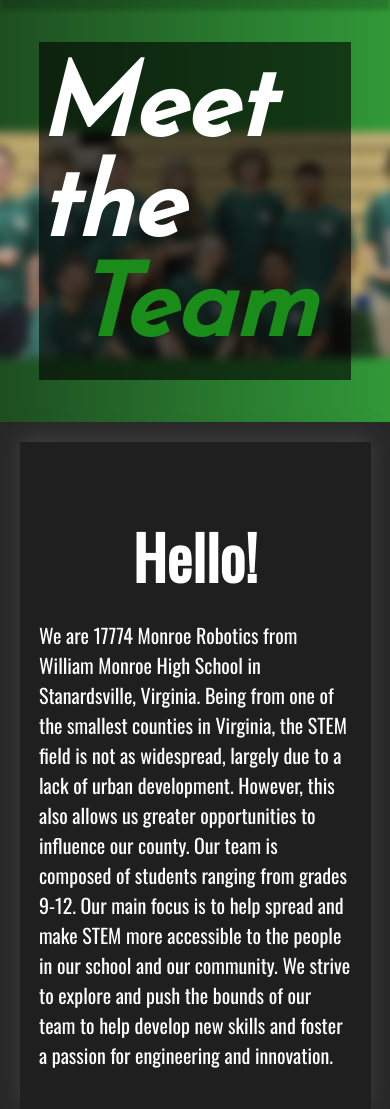
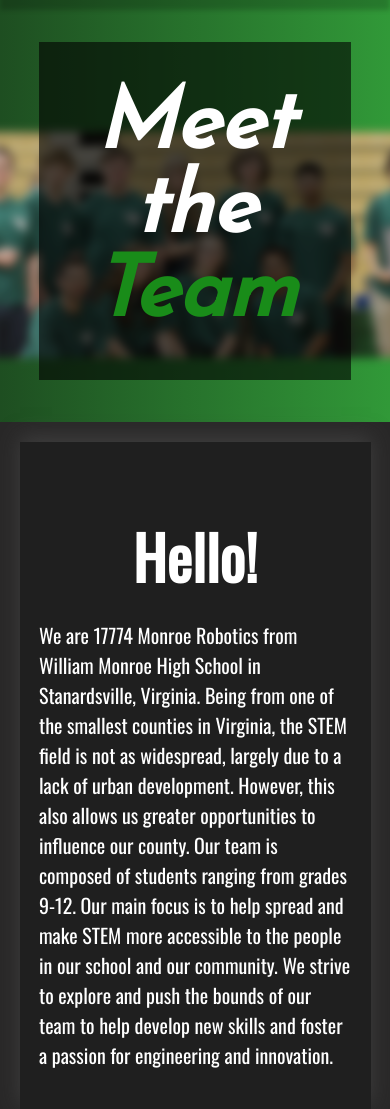
Before and after one commit to MonroeRobotics/monroerobotics.github.io, a plain HTML site: page ourTeam.html in a window 390 px wide. Shown: the top 1109 px of the page. Drawn offline with nearby package versions, Linux system fonts and the light colour scheme.

Commit message:
Update Website for phone readability

```diff
--- a/ourTeam.html
+++ b/ourTeam.html
@@ -205,6 +205,7 @@
             <div class="teamMember" data-card="front">
                 <div class="cardInner">
                     <div class="cardFront">
+                        <img src="media/dummy-logo.png">
                         <h3>Mukund Marri</h3>
                         <p>Freshman<br>Engineering</p>
                     </div>
--- a/page.css
+++ b/page.css
@@ -251,6 +251,7 @@ p {
     position: relative;
     justify-content: center;
     align-items: center;
+    text-align: center;
     width: 80%;
     height: 80%;
     background-color: rgba(0, 0, 0 ,0.6);
@@ -319,6 +320,12 @@ p {
     transform: scale(400%) translateX(0);
 }
 
+#footer {
+    width: 100vw;
+    height: 20vh;
+    background-color: #40444b;
+}
+
 @media screen and (max-width: 1100px) {
     :root {
         --navHeight: 200px;
@@ -328,6 +335,28 @@ p {
     nav {
         flex-direction: column;
         justify-content: center;
+    }
+
+
+
+    .pageHeader > div {
+        font-family: 'Josefin Sans', sans-serif;
+        font-style: italic;
+        display: flex;
+        flex-direction: column;
+        overflow: hidden;
+        position: relative;
+        justify-content: center;
+        align-items: center;
+        text-align: center;
+        width: 80%;
+        height: 80%;
+        background-color: rgba(0, 0, 0 ,0.6);
+    }
+
+    .pageHeader > div > h1 {
+        font-size: max(10px,10vh);
+        margin: 0;
     }
 
     #brandNav {
```
Also changed, not shown: home.css (+14 -6 lines), ourRobot.html (+2 -0 lines).
